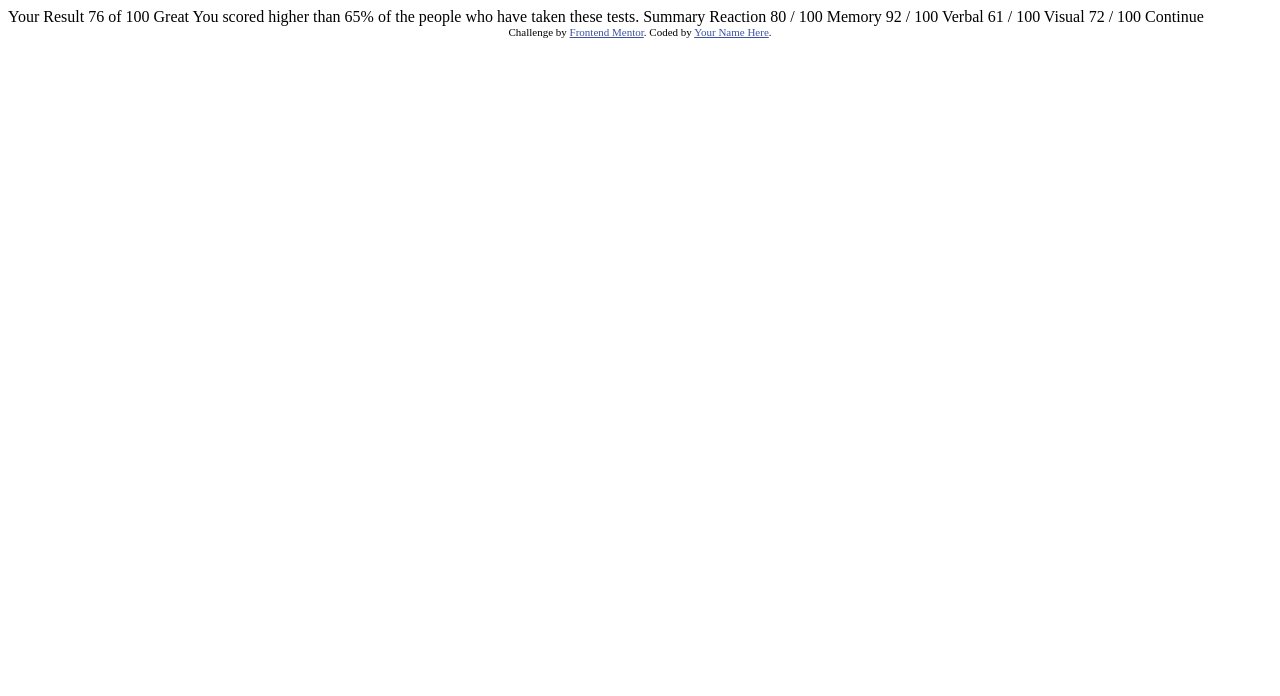
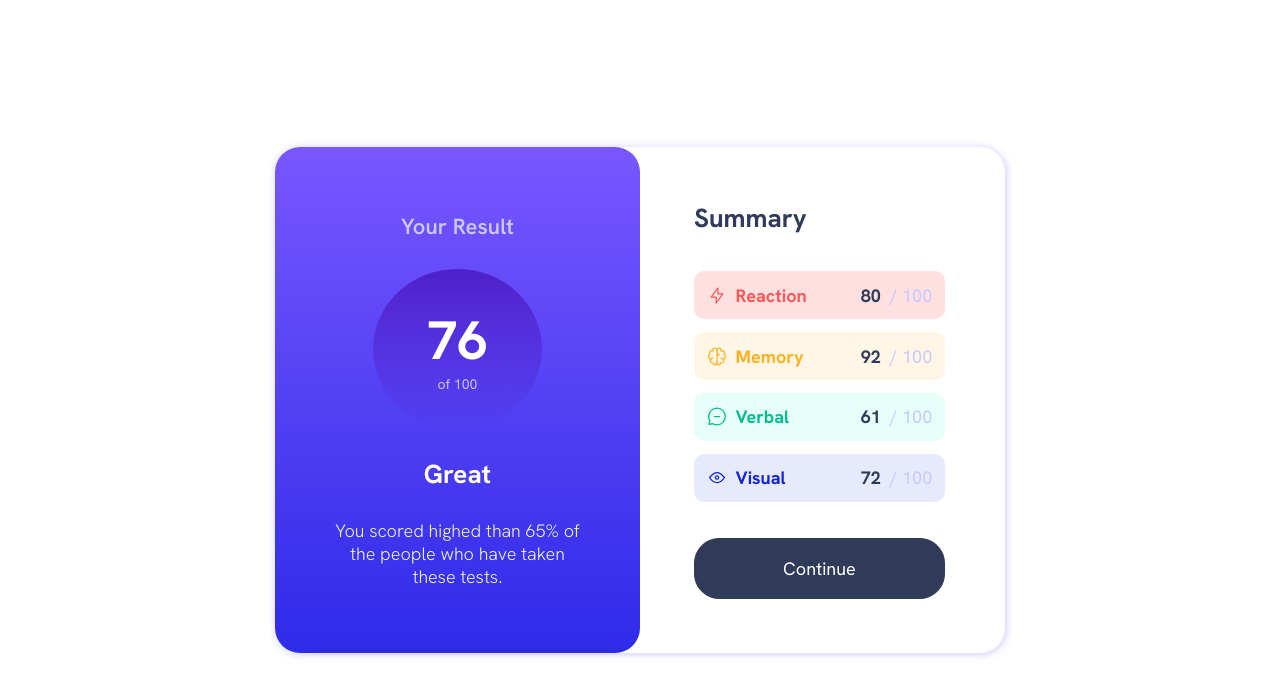
Before and after one commit to sergioruan/results-summary-component-main, a plain HTML site: page index.html in a window 1280 px wide. Drawn offline with Linux system fonts and the light colour scheme.

Commit message:
desktop version

```diff
--- a/index.html
+++ b/index.html
@@ -5,43 +5,70 @@
   <meta name="viewport" content="width=device-width, initial-scale=1.0"> <!-- displays site properly based on user's device -->
 
   <link rel="icon" type="image/png" sizes="32x32" href="./assets/images/favicon-32x32.png">
-
+  <link rel="stylesheet" href="style.css">
   <title>Frontend Mentor | Results summary component</title>
 
-  <!-- Feel free to remove these styles or customise in your own stylesheet 👍 -->
-  <style>
-    .attribution { font-size: 11px; text-align: center; }
-    .attribution a { color: hsl(228, 45%, 44%); }
-  </style>
 </head>
 <body>
+  <main id="card">
+    <section id="p1">
+      <p id="result">Your Result</p>
+      <div id="notes">
+        <p id="n76">76</p>
+        <p id="n100">of 100</p>
+      </div>
+    <p id="tittle">Great</p>
+    <p id="descript">You scored highed than 65% of the people
+      who have taken these tests.
+    </p>
+    </section>
+    <section id="p2">
+      <h1 id="tittleP2">Summary</h1>
+      <div id="categorias">
+        <div class="caixas" id="reaction">
+          <div class="icons">
+            <img src="assets/images/icon-reaction.svg" alt="Reaction Icon" id="reactionImg">
+            <p id="reactionTxt">Reaction</p>
+          </div>
+          <div class="score">
+            <p class="realScore">80</p>
+            <p class="totalScore">/ 100</p>
+          </div>
+        </div>
+        <div class="caixas" id="memory">
+          <div class="icons">
+            <img src="assets/images/icon-memory.svg" alt="Memory Icon" id="memoryImg">
+            <p id="memoryTxt">Memory</p>
+          </div>
+          <div class="score">
+            <p class="realScore">92</p>
+            <p class="totalScore">/ 100</p>
+          </div>
+        </div>
+        <div class="caixas" id="verbal">
+          <div class="icons">
+            <img src="assets/images/icon-verbal.svg" alt="Verbal Memory" id="verbalImg">
+            <p id="verbalTxt">Verbal</p>
+          </div>
+          <div class="score">
+            <p class="realScore">61</p>
+            <p class="totalScore">/ 100</p>
+          </div>
+        </div>
+        <div class="caixas" id="visual">
+          <div class="icons">
+            <img src="assets/images/icon-visual.svg" alt="Visual Icon" id="verbalImg">
+            <p id="visualTxt">Visual</p>
+          </div>
+          <div class="score">
+            <p class="realScore">72</p>
+            <p class="totalScore">/ 100</p>
+          </div>
+        </div>
+      </div>
+      <button id="submit">Continue</button>
+    </section>
+  </main>
 
-  Your Result
-  76
-  of 100
-
-  Great
-  You scored higher than 65% of the people who have taken these tests.
-
-  Summary
-
-  Reaction
-  80 / 100
-
-  Memory
-  92 / 100
-
-  Verbal
-  61 / 100
-
-  Visual
-  72 / 100
-
-  Continue
-
-  <div class="attribution">
-    Challenge by <a href="https://www.frontendmentor.io?ref=challenge" target="_blank">Frontend Mentor</a>.
-    Coded by <a href="#">Your Name Here</a>.
-  </div>
 </body>
 </html>
--- /dev/null
+++ b/style.css
@@ -0,0 +1,176 @@
+@font-face {
+    font-family: 'Hanken';
+    src: url(assets/fonts/HankenGrotesk-VariableFont_wght.ttf);
+}
+:root {
+    /* Cores primárias */
+    --LightRed: hsl(0, 100%, 67%);
+    --OrangeYellow: hsl(39, 100%, 56%);
+    --GreenTeal: hsl(166, 100%, 37%);
+    --CobaltBlue: hsl(234, 85%, 45%);
+    /* Cores dos degradês */
+    --LightSlateBlue: hsl(252, 100%, 67%);
+    --LightRoyalBlue: hsl(241, 81%, 54%);
+    --VioletBlue: hsla(256, 72%, 46%, 1);
+    --PersianBlue: hsla(241, 72%, 46%, 0);
+    /* Cores neutras */
+    --White: hsl(0, 0%, 100%);
+    --PaleBlue: hsl(221, 100%, 96%);
+    --LightLavender: hsl(241, 100%, 89%);
+    --DarkGrayBlue: hsl(224, 30%, 27%);
+    /* Cores de fundo*/
+    --RedBackground: hsl(0, 100%, 95%);
+    --YellowBackground: hsl(39, 100%, 95%);
+    --GreenBackground: hsl(166, 100%, 95%);
+    --BlueBackground: hsl(234, 85%, 95%);
+}
+* {
+    padding: 0;
+    margin: 0;
+    box-sizing: border-box;
+    text-decoration: none;
+    font-family: 'Hanken', sans-serif;
+    font-size: 18px;
+}
+body {
+        display: flex;
+        height: 100vh;
+        width: 100vw;
+        justify-content: center;
+        align-items: center;
+}
+#card {
+    display: flex;
+    flex-flow: row wrap;
+    width: 730px;
+
+    border-radius: 25px;
+    box-shadow: 1px 1px 8px var(--LightLavender);
+}
+#p1 {
+    display: flex;
+    flex-direction: column;
+    justify-content: space-evenly;
+    align-items: center;
+    text-align: center;
+    gap: 1rem;
+    padding: 3rem;
+    width: 50%;
+    border-radius: 25px;
+    background: linear-gradient(to bottom, var(--LightSlateBlue), var(--LightRoyalBlue))
+}
+#result {
+    color: var(--LightLavender);
+    font-size: 22px;
+    font-weight: 600;
+}
+#notes {
+    display: flex;
+    flex-direction: column;
+    justify-content: center;
+    gap: 00rem;
+    padding: 2rem 3rem;
+    background: linear-gradient(to top, var(--PersianBlue), var(--VioletBlue));
+    border-radius: 50%;
+}
+#n76 {
+    color: var(--White);
+    font-weight: bold;
+    font-size: 3rem;
+}
+#n100 {
+    font-size: 14px;
+    color: var(--LightLavender)
+}
+#tittle {
+    font-weight: bold;
+    color: var(--White);
+    font-size: 26px;
+}
+#descript {
+    font-weight: 300;
+    color: var(--PaleBlue);
+}
+#p2 {
+    display: flex;
+    flex-direction: column;
+    justify-content: space-evenly;
+    padding: 3rem;
+    gap: 2rem;
+}
+#tittleP2 {
+    color: var(--DarkGrayBlue);
+    font-size: 26px;
+}
+#categorias {
+    display: flex;
+    flex-direction: column;
+    gap: 0.7rem;
+}
+.caixas {
+    display: flex;
+    flex-direction: row;
+    justify-content: space-between;
+    padding: 0.7rem;
+    gap: 3rem;
+    border-radius: 10px;
+}
+.icons {
+    display: flex;
+    gap: 0.5rem;
+}
+.score {
+    display: flex;
+    gap: 0.5rem;
+}
+.realScore {
+    color: var(--DarkGrayBlue);
+    font-weight: bold;
+}
+.totalScore {
+    color: var(--LightLavender);
+    font-weight: 400;
+}
+#reaction {
+    background-color: rgba(255, 0, 0, 0.120);
+}
+#reactionTxt {
+    color: var(--LightRed);
+    font-weight: bold;
+}
+#memory {
+    background-color: var(--YellowBackground);
+}
+#memoryTxt {
+    color: var(--OrangeYellow);
+    font-weight: bold;
+}
+#verbal {
+    background-color: var(--GreenBackground);
+}
+#verbalTxt {
+    color: var(--GreenTeal);
+    font-weight: bold;
+}
+#visual {
+    background-color: var(--BlueBackground);
+}
+#visualTxt {
+    color: var(--CobaltBlue);
+    font-weight: bold;
+}
+#submit {
+    padding: 1rem 2rem;
+    background-color: var(--DarkGrayBlue);
+    border: 1px solid var(--DarkGrayBlue);
+    color: var(--White);
+    font-weight: 400;
+    border-radius: 25px;
+    cursor: pointer;
+}
+#submit:hover {
+    background-color: var(--White);
+    color: var(--DarkGrayBlue);
+    transition: 0.7s;
+
+}
```
